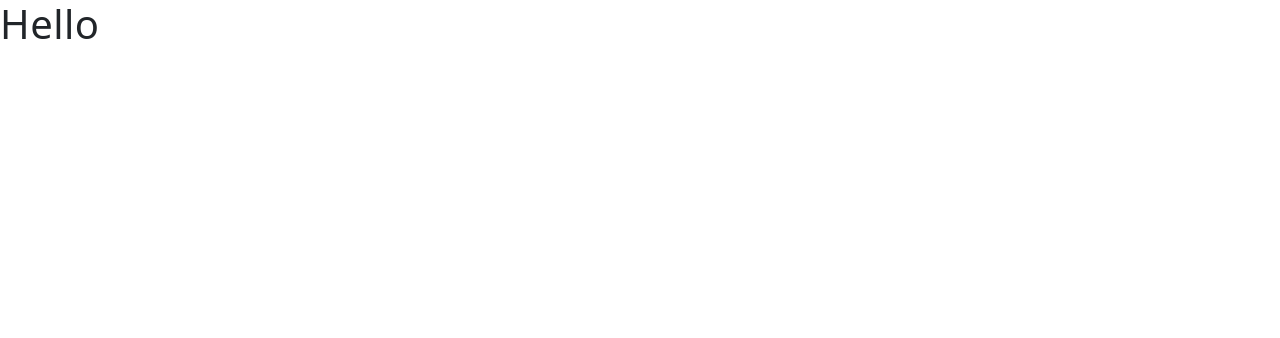
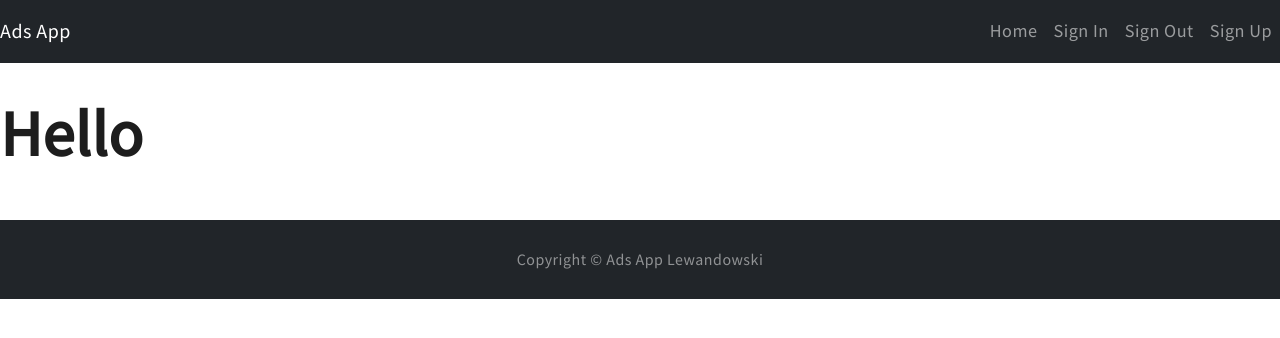
Before and after one commit to LukaszLewandowski91/AdsApp, a React (Create React App) app in the folder client/: page / in a window 1280 px wide. Shown: the top 338 px of the page. Built offline with nearby package versions, Linux system fonts and the light colour scheme.

Commit message:
add MainLayout

```diff
--- a/client/package.json
+++ b/client/package.json
@@ -7,13 +7,14 @@
     "@testing-library/react": "^13.4.0",
     "@testing-library/user-event": "^13.5.0",
     "axios": "^1.4.0",
-    "bootstrap": "5.1.3",
+    "bootstrap": "^5.3.1",
     "react": "^18.2.0",
-    "react-bootstrap": "2.0.1",
+    "react-bootstrap": "^2.8.0",
     "react-dom": "^18.2.0",
     "react-redux": "7.2.6",
     "react-router-dom": "6.0.1",
     "react-scripts": "5.0.1",
+    "reactstrap": "8.0.1",
     "redux": "4.2.0",
     "redux-devtools-extension": "2.13.9",
     "redux-thunk": "2.4.0",
--- a/client/public/index.html
+++ b/client/public/index.html
@@ -14,7 +14,7 @@
       manifest.json provides metadata used when your web app is installed on a
       user's mobile device or desktop. See https://developers.google.com/web/fundamentals/web-app-manifest/
     -->
-    <link rel="manifest" href="%PUBLIC_URL%/manifest.json" />
+
     <!--
       Notice the use of %PUBLIC_URL% in the tags above.
       It will be replaced with the URL of the `public` folder during the build.
--- a/client/src/App.js
+++ b/client/src/App.js
@@ -1,3 +1,9 @@
-const App = () => <h1>Hello</h1>;
+import MainLayout from "./components/layout/MainLayout/MainLayout";
+
+const App = () => (
+  <MainLayout>
+    <h1>Hello</h1>
+  </MainLayout>
+);
 
 export default App;
--- /dev/null
+++ b/client/src/components/layout/Footer/Footer.js
@@ -0,0 +1,9 @@
+const Footer = () => (
+  <footer id="sticky-footer" className="py-4 mt-5 bg-dark text-white-50">
+    <div className="text-center">
+      <small>Copyright &copy; Ads App Lewandowski</small>
+    </div>
+  </footer>
+);
+
+export default Footer;
--- /dev/null
+++ b/client/src/components/layout/MainLayout/MainLayout.js
@@ -0,0 +1,12 @@
+import Footer from "../Footer/Footer";
+import MainMenu from "../MainMenu/MainManu";
+
+const MainLayout = ({ children }) => (
+  <div>
+    <MainMenu />
+    {children}
+    <Footer />
+  </div>
+);
+
+export default MainLayout;
--- /dev/null
+++ b/client/src/components/layout/MainMenu/MainManu.js
@@ -0,0 +1,26 @@
+import { useState } from "react";
+import { Navbar, Nav } from "react-bootstrap";
+
+const MainMenu = () => {
+  const [isOpen, setIsOpen] = useState(false);
+
+  const toggle = () => {
+    setIsOpen(!isOpen);
+  };
+  return (
+    <Navbar bg="dark" data-bs-theme="dark">
+      <Navbar.Brand href="/">Ads App</Navbar.Brand>
+      <Navbar.Toggle />
+      <Navbar.Collapse className="justify-content-end">
+        <Nav>
+          <Nav.Link href="/">Home</Nav.Link>
+          <Nav.Link href="/login">Sign In</Nav.Link>
+          <Nav.Link href="/logout">Sign Out</Nav.Link>
+          <Nav.Link href="/register">Sign Up</Nav.Link>
+        </Nav>
+      </Navbar.Collapse>
+    </Navbar>
+  );
+};
+
+export default MainMenu;
--- a/client/src/index.js
+++ b/client/src/index.js
@@ -6,8 +6,8 @@ import { Provider } from "react-redux";
 import App from "./App";
 import store from "./redux/store";
 
+import "bootstrap/dist/css/bootstrap.min.css";
 import "./styles/global.scss";
-import "bootstrap/dist/css/bootstrap.min.css";
 
 const Root = () => (
   <Provider store={store}>
```
Also changed, not shown: 1 other file (tests, documents, lock files or other folders).
